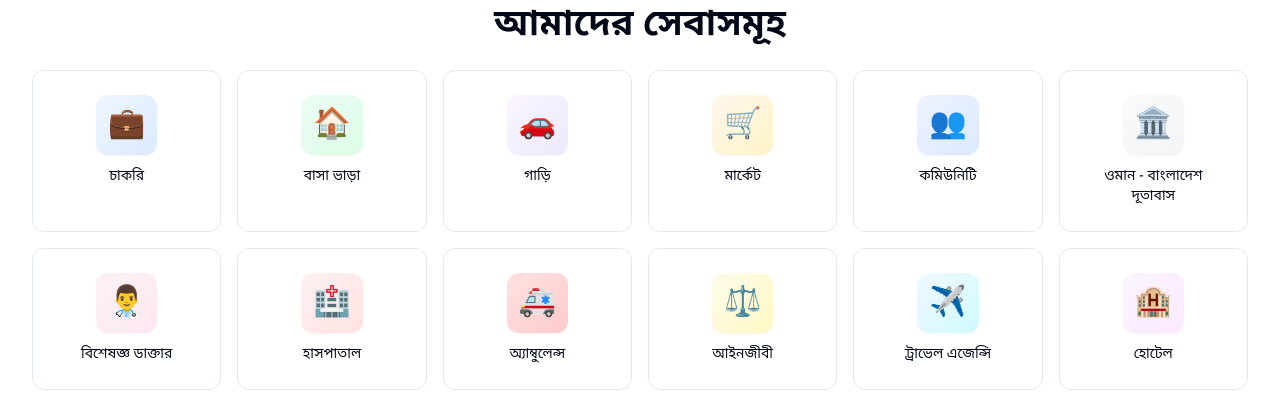
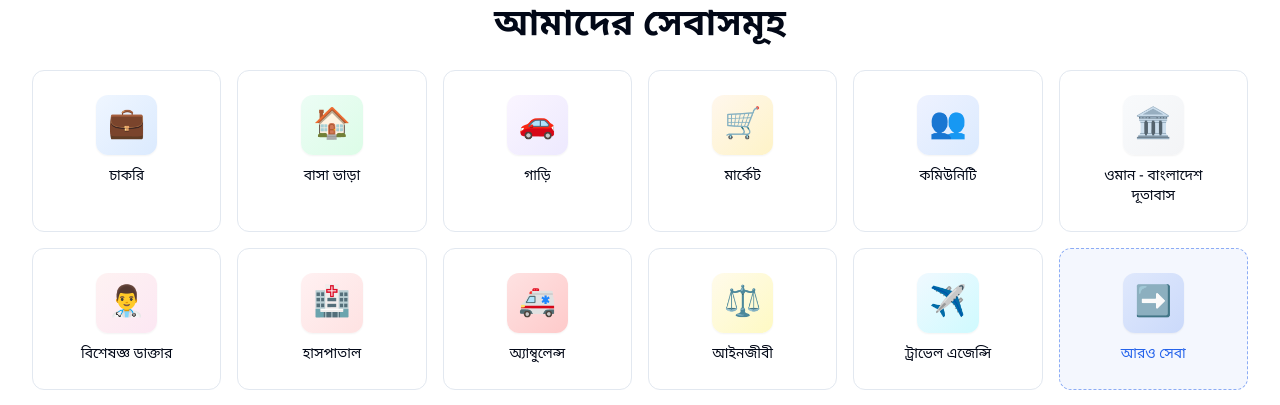
Before and after one commit to Mehedi259/Oman-sheba-website, a Next.js app in the folder apps/web/: page / in a window 1280 px wide. Shown: the part 347-752 px from the top of the page. Built offline with nearby package versions, Linux system fonts and the light colour scheme; no server answers.

Commit message:
feat(home): add show more toggle for categories

```diff
--- a/apps/web/src/components/home/category-grid.tsx
+++ b/apps/web/src/components/home/category-grid.tsx
@@ -1,4 +1,7 @@
+'use client'
+
 import Link from 'next/link'
+import { useState } from 'react'
 
 const categories = [
   { nameBn: 'চাকরি', href: '/jobs', icon: '💼', color: 'bg-gradient-to-br from-blue-50 to-blue-100' },
@@ -23,6 +26,10 @@ const categories = [
 ]
 
 export function CategoryGrid() {
+  const [showAll, setShowAll] = useState(false)
+
+  const visibleCategories = showAll ? categories : categories.slice(0, 11)
+
   return (
     <section className="py-6 sm:py-8 bg-background">
       <div className="container">
@@ -31,7 +38,7 @@ export function CategoryGrid() {
         </div>
 
         <div className="grid grid-cols-3 md:grid-cols-4 lg:grid-cols-6 gap-2 sm:gap-4">
-          {categories.map((category) => (
+          {visibleCategories.map((category) => (
             <Link
               key={category.href}
               href={category.href}
@@ -45,6 +52,20 @@ export function CategoryGrid() {
               </span>
             </Link>
           ))}
+
+          {!showAll && (
+            <button
+              onClick={() => setShowAll(true)}
+              className="group flex flex-col items-center p-3 sm:p-6 rounded-xl border border-dashed border-primary/50 bg-primary/5 hover:bg-primary/10 transition-all hover:-translate-y-1"
+            >
+              <div className="mb-2 sm:mb-3 rounded-xl bg-gradient-to-br from-primary/10 to-primary/20 p-2.5 sm:p-3 group-hover:scale-110 transition-transform shadow-sm">
+                <span className="text-2xl sm:text-3xl">➡️</span>
+              </div>
+              <span className="text-xs sm:text-sm font-medium text-center leading-tight text-primary">
+                আরও সেবা
+              </span>
+            </button>
+          )}
         </div>
       </div>
     </section>
```
